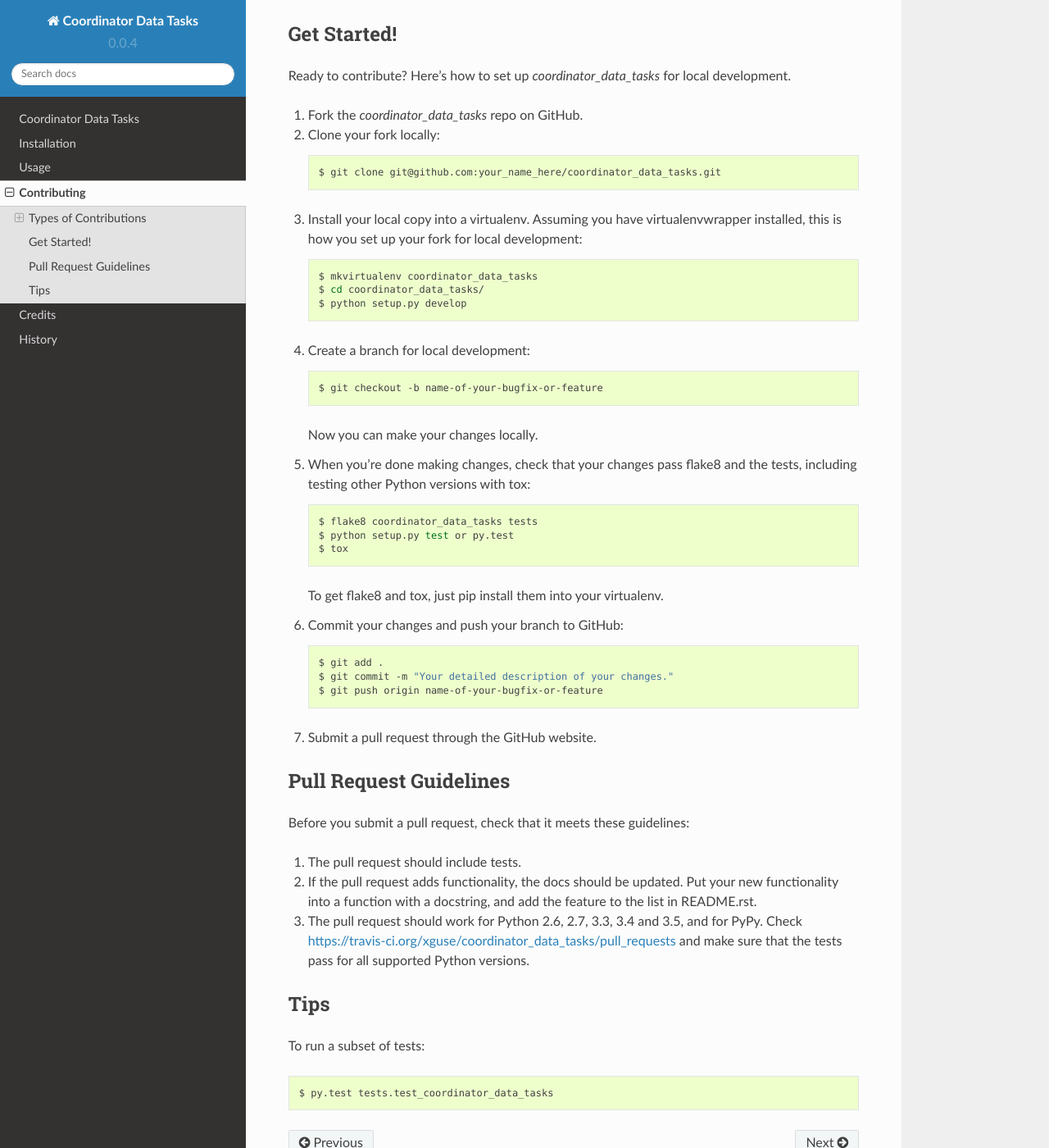
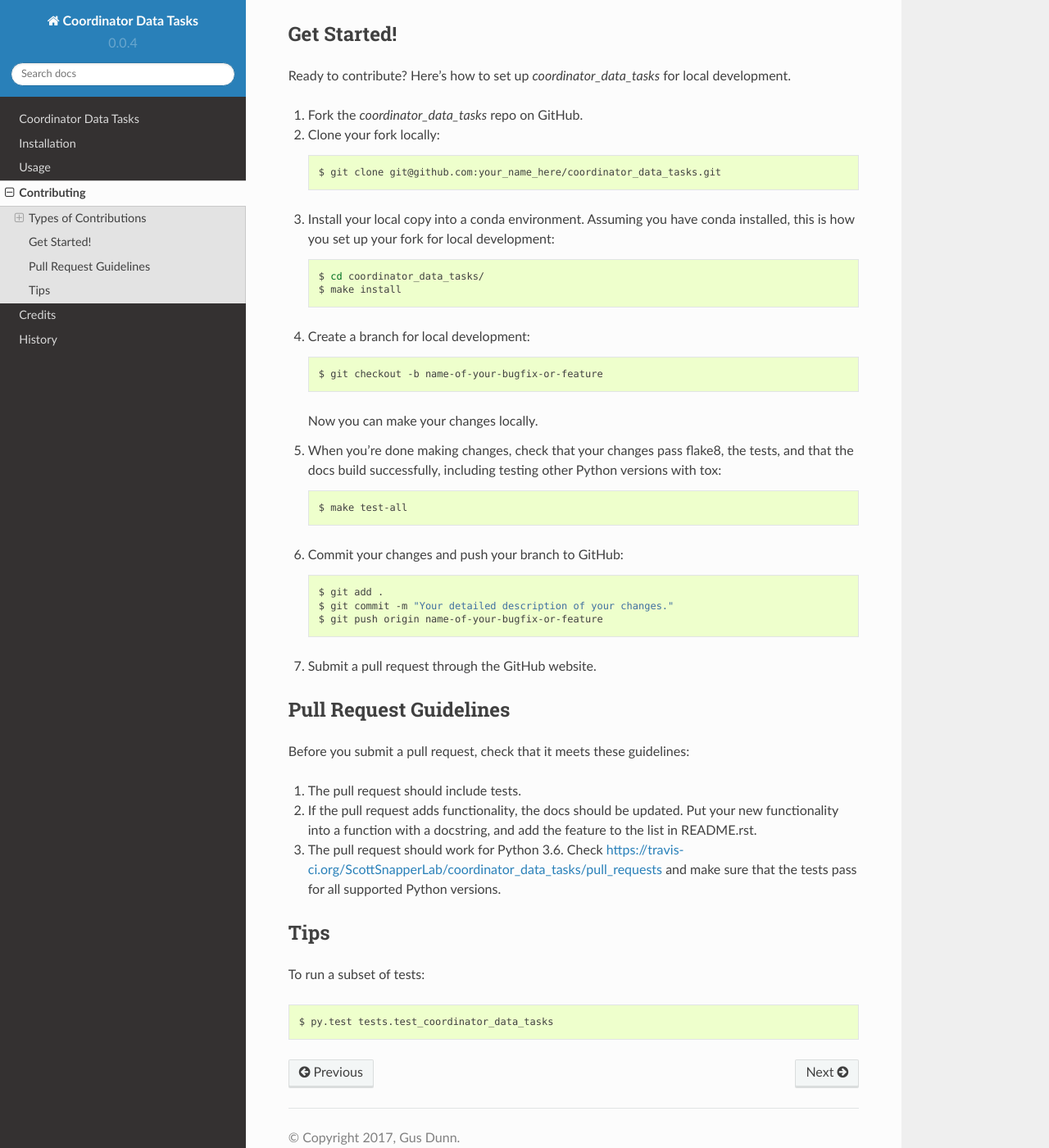
Before and after one commit to ScottSnapperLab/coordinator_data_tasks, a Sphinx documentation site: the page built from docs/contributing.rst, in a window 1280 px wide and 1400 px high, scrolled down 1185 px. Shown: the whole window at 82% size. Built offline with Sphinx 7.4.7 and the Read the Docs theme 2.0.0, drawn with Linux system fonts in a browser that asks for light colours; pages that are not in the unit, such as notebooks, are missing from menus; some of the changed text lies outside the part shown.

Commit message:
updated docs

```diff
--- a/CONTRIBUTING.rst
+++ b/CONTRIBUTING.rst
@@ -15,7 +15,7 @@ Types of Contributions
 Report Bugs
 ~~~~~~~~~~~
 
-Report bugs at https://github.com/xguse/coordinator_data_tasks/issues.
+Report bugs at https://github.com/ScottSnapperLab/coordinator_data_tasks/issues.
 
 If you are reporting a bug, please include:
 
@@ -45,7 +45,7 @@ articles, and such.
 Submit Feedback
 ~~~~~~~~~~~~~~~
 
-The best way to send feedback is to file an issue at https://github.com/xguse/coordinator_data_tasks/issues.
+The best way to send feedback is to file an issue at https://github.com/ScottSnapperLab/coordinator_data_tasks/issues.
 
 If you are proposing a feature:
 
@@ -64,11 +64,10 @@ Ready to contribute? Here's how to set up `coordinator_data_tasks` for local dev
 
     $ git clone git@github.com:your_name_here/coordinator_data_tasks.git
 
-3. Install your local copy into a virtualenv. Assuming you have virtualenvwrapper installed, this is how you set up your fork for local development::
+3. Install your local copy into a conda environment. Assuming you have conda installed, this is how you set up your fork for local development::
 
-    $ mkvirtualenv coordinator_data_tasks
     $ cd coordinator_data_tasks/
-    $ python setup.py develop
+    $ make install
 
 4. Create a branch for local development::
 
@@ -76,13 +75,9 @@ Ready to contribute? Here's how to set up `coordinator_data_tasks` for local dev
 
    Now you can make your changes locally.
 
-5. When you're done making changes, check that your changes pass flake8 and the tests, including testing other Python versions with tox::
+5. When you're done making changes, check that your changes pass flake8, the tests, and that the docs build successfully, including testing other Python versions with tox::
 
-    $ flake8 coordinator_data_tasks tests
-    $ python setup.py test or py.test
-    $ tox
-
-   To get flake8 and tox, just pip install them into your virtualenv.
+    $ make test-all
 
 6. Commit your changes and push your branch to GitHub::
 
@@ -101,8 +96,8 @@ Before you submit a pull request, check that it meets these guidelines:
 2. If the pull request adds functionality, the docs should be updated. Put
    your new functionality into a function with a docstring, and add the
    feature to the list in README.rst.
-3. The pull request should work for Python 2.6, 2.7, 3.3, 3.4 and 3.5, and for PyPy. Check
-   https://travis-ci.org/xguse/coordinator_data_tasks/pull_requests
+3. The pull request should work for Python 3.6. Check
+   https://travis-ci.org/ScottSnapperLab/coordinator_data_tasks/pull_requests
    and make sure that the tests pass for all supported Python versions.
 
 Tips
--- a/README.rst
+++ b/README.rst
@@ -28,12 +28,14 @@ A python-based command line utility to automate some of the most common data tas
 Features
 --------
 
-* TODO
+* left joins on multiple columns
+* smart loading of \*.xls, \*.xlsx, \*.csv, \*.csv.gz files
 
 Credits
 ---------
 
-This package was created with Cookiecutter_ and the `audreyr/cookiecutter-pypackage`_ project template.
+This package was created with Cookiecutter_ and the `xguse/cookiecutter-pypackage`_ project template which is based on `audreyr/cookiecutter-pypackage`_.
 
 .. _Cookiecutter: https://github.com/audreyr/cookiecutter
 .. _`audreyr/cookiecutter-pypackage`: https://github.com/audreyr/cookiecutter-pypackage
+.. _`xguse/cookiecutter-pypackage`: https://github.com/xguse/cookiecutter-pypackage
```
Also changed, not shown: docs/usage.rst (+10 -0 lines).
